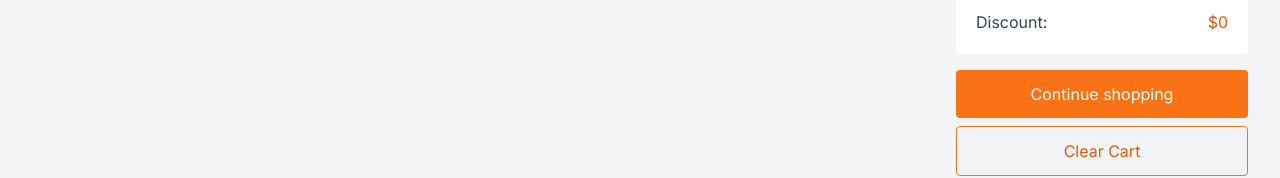
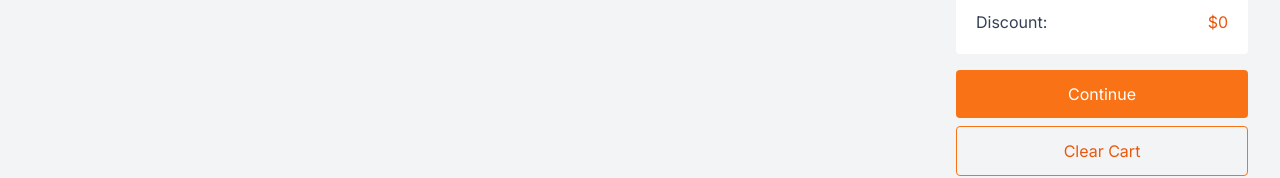
Before and after one commit to hossein-jorfi/Cart-redux-toolkit, a Next.js app: page /cart in a window 1280 px wide. Shown: the part 274-452 px from the top of the page. Built offline with nearby package versions, Linux system fonts and the light colour scheme.

Commit message:
Dextop Cart complited

```diff
--- a/components/templates/DextopCart.tsx
+++ b/components/templates/DextopCart.tsx
@@ -37,8 +37,12 @@ const DextopCart = () => {
       </div>
       <div className="col-span-9 botder"></div>
       <div className="col-span-3 space-y-2">
-            <button className="w-full p-3 rounded bg-orange-500 text-white">Continue shopping</button>
-            <button className="w-full p-3 rounded border border-orange-500 text-orange-600">Clear Cart</button>
+        <button className="w-full p-3 rounded bg-orange-500 text-white">
+          Continue
+        </button>
+        <button className="w-full p-3 rounded border border-orange-500 text-orange-600">
+          Clear Cart
+        </button>
       </div>
     </div>
   );
```
